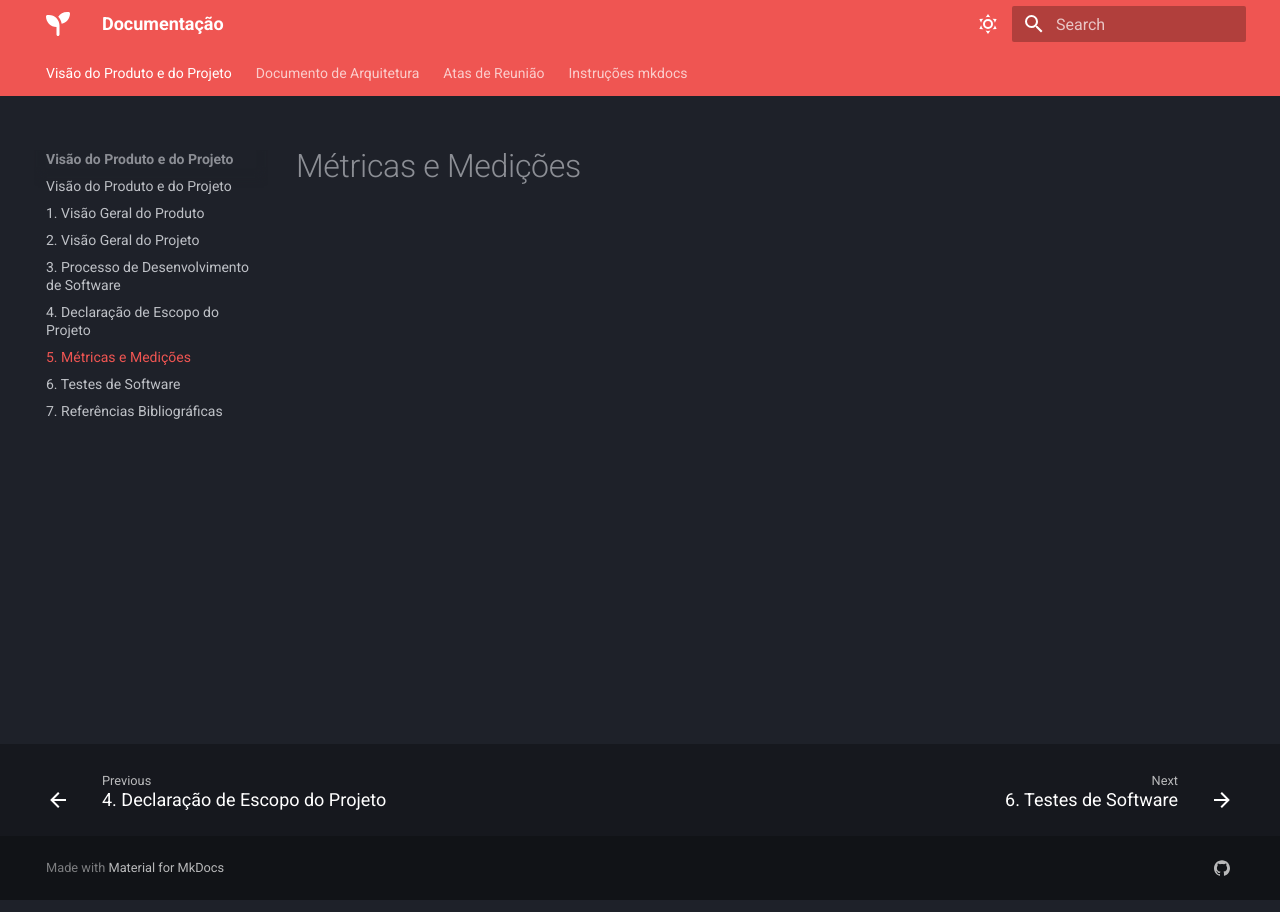
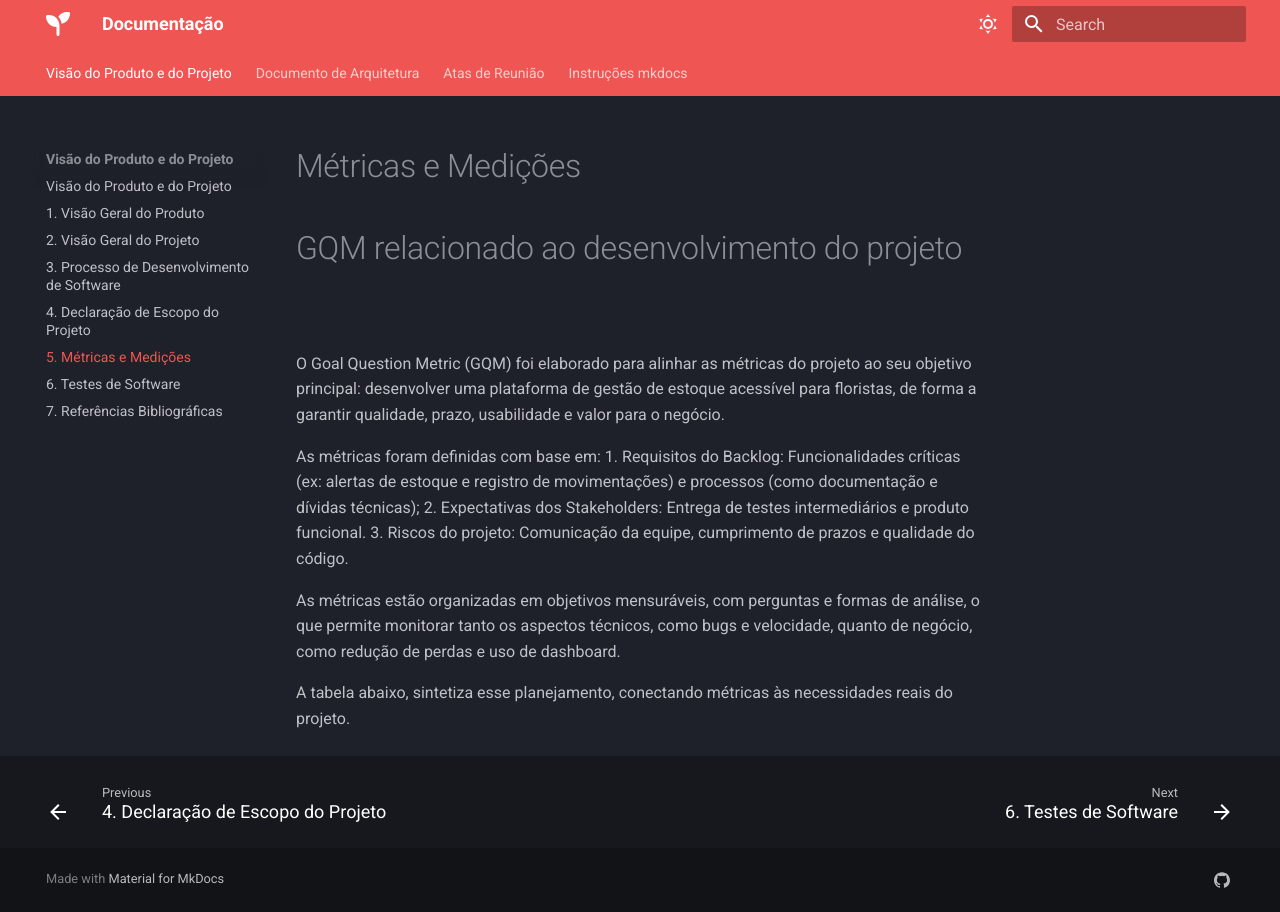
Before and after one commit to FGA0138-MDS-Ajax/2025.1-Jera, an MkDocs documentation site: the page built from docs/visao/05_metricas.md, in a window 1280 px wide. Built offline with MkDocs 1.6.1 and Material for MkDocs 9.7.7, drawn with Linux system fonts in a browser that asks for light colours.

Commit message:
Update 05_metricas.md
GQM relacionado ao desenvolvimento do projeto

```diff
--- a/docs/visao/05_metricas.md
+++ b/docs/visao/05_metricas.md
@@ -1 +1,14 @@
 # Métricas e Medições
+
+# GQM relacionado ao desenvolvimento do projeto
+
+O Goal Question Metric (GQM) foi elaborado para alinhar as métricas do projeto ao seu objetivo principal: desenvolver uma plataforma de gestão de estoque acessível para floristas, de forma a garantir qualidade, prazo, usabilidade e valor para o negócio.
+
+As métricas foram definidas com base em:
+1.	Requisitos do Backlog: Funcionalidades críticas (ex: alertas de estoque e registro de movimentações) e processos (como documentação e dívidas técnicas);
+2.	Expectativas dos Stakeholders: Entrega de testes intermediários e produto funcional.
+3.	Riscos do projeto: Comunicação da equipe, cumprimento de prazos e qualidade do código.
+
+As métricas estão organizadas em objetivos mensuráveis, com perguntas e formas de análise, o que permite monitorar tanto os aspectos técnicos, como bugs e velocidade, quanto de negócio, como redução de perdas e uso de dashboard.
+
+A tabela abaixo, sintetiza esse planejamento, conectando métricas às necessidades reais do projeto.
```
